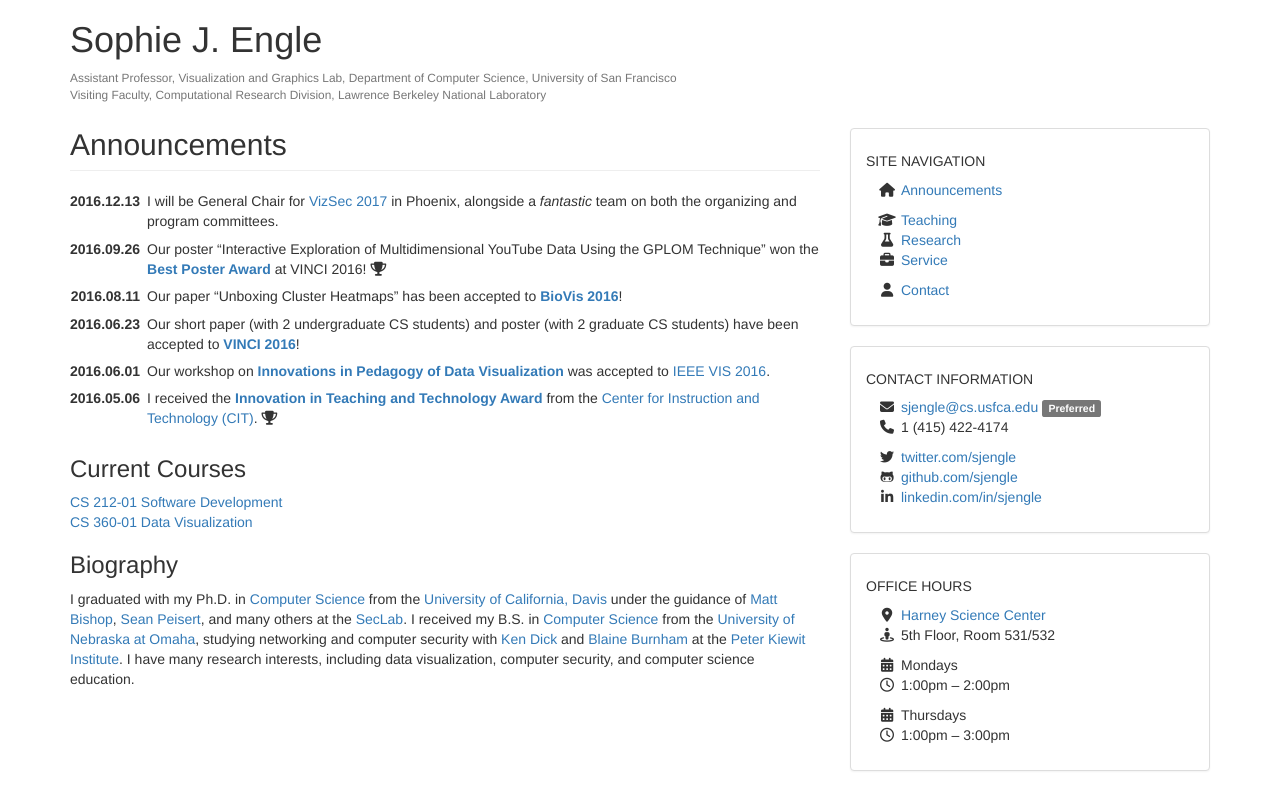
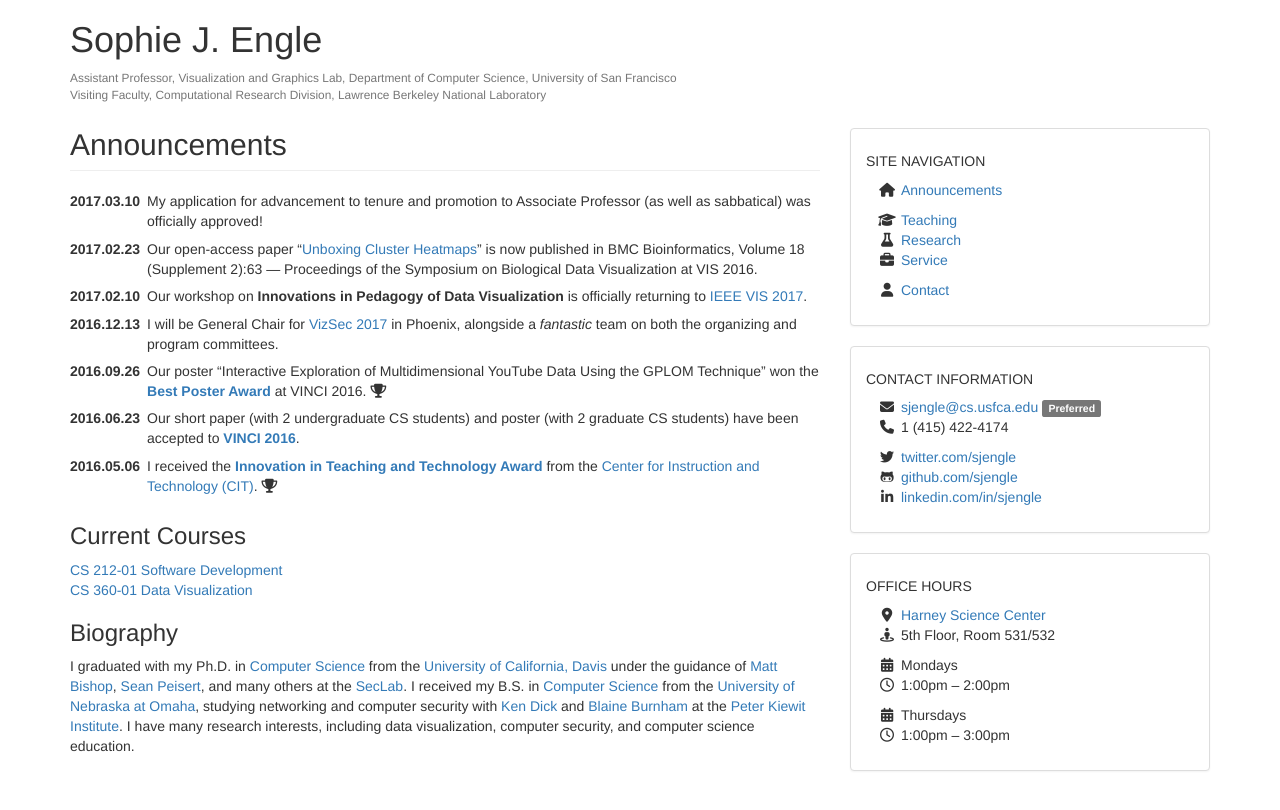
Before and after one commit to sjengle/sjengle.github.io, a Jekyll site: the page built from index.html, in a window 1280 px wide. Shown: the top 810 px of the page. Built offline with Jekyll 4.4.1, drawn with Linux system fonts in a browser that asks for light colours; nearby versions of some CDN libraries.

Commit message:
Updating news.

```diff
--- a/index.html
+++ b/index.html
@@ -7,33 +7,38 @@ title: Announcements
 <table class="table-hover table-dates">
   <tbody>
     <tr>
+      <th>2017.03.10</th>
+      <td>My application for advancement to tenure and promotion to Associate Professor (as well as sabbatical) was officially approved!</td>
+    </tr>
+
+    <tr>
+      <th>2017.02.23</th>
+      <td>Our open-access paper <q><a href="https://bmcbioinformatics.biomedcentral.com/articles/10.1186/s12859-016-1442-6">Unboxing Cluster Heatmaps</a></q> is now published in BMC Bioinformatics, Volume 18 (Supplement 2):63 — Proceedings of the Symposium on Biological Data Visualization at VIS 2016.</td>
+    </tr>
+
+    <tr>
+      <th>2017.02.10</th>
+      <td>Our workshop on <strong>Innovations in Pedagogy of Data Visualization</strong> is officially returning to <a href="http://ieeevis.org/">IEEE VIS 2017</a>.</td>
+    </tr>
+
+    <tr>
       <th>2016.12.13</th>
       <td>I will be General Chair for <a href="http://vizsec.org/">VizSec 2017</a> in Phoenix, alongside a <em>fantastic</em> team on both the organizing and program committees.</td>
     </tr>
 
     <tr>
       <th>2016.09.26</th>
-      <td>Our poster <q>Interactive Exploration of Multidimensional YouTube Data Using the GPLOM Technique</q> won the <strong><a href="http://vgl.cs.usfca.edu/news/2016/09/26/poster-award.html">Best Poster Award</a></strong> at VINCI 2016! <i class="fa fa-trophy"></i></td>
-    </tr>
-
-    <tr>
-      <th>2016.08.11</th>
-      <td>Our paper <q>Unboxing Cluster Heatmaps</q> has been accepted to <strong><a href="http://biovis.net/2016/index.html">BioVis 2016</a></strong>!</td>
+      <td>Our poster <q>Interactive Exploration of Multidimensional YouTube Data Using the GPLOM Technique</q> won the <strong><a href="http://vgl.cs.usfca.edu/news/2016/09/26/poster-award.html">Best Poster Award</a></strong> at VINCI 2016. <i class="fa fa-trophy"></i></td>
     </tr>
 
     <tr>
       <th>2016.06.23</th>
-      <td>Our short paper (with 2 undergraduate CS students) and poster (with 2 graduate CS students) have been accepted to <strong><a href="http://vinci-conf.org/program.html">VINCI 2016</a></strong>!</td>
-    </tr>
-
-    <tr>
-      <th>2016.06.01</th>
-      <td>Our workshop on <strong><a href="http://vgl.cs.usfca.edu/pdvw/2016/">Innovations in Pedagogy of Data Visualization</a></strong> was accepted to <a href="http://ieeevis.org/year/2016/info/overview-amp-topics/workshops">IEEE VIS 2016</a>.
+      <td>Our short paper (with 2 undergraduate CS students) and poster (with 2 graduate CS students) have been accepted to <strong><a href="http://vinci-conf.org/program.html">VINCI 2016</a></strong>.</td>
     </tr>
 
     <tr>
       <th>2016.05.06</th>
-      <td>I received the <strong><a href="https://myusf.usfca.edu/its/cit/awards-for-innovation/recipients">Innovation in Teaching and Technology Award</a></strong> from the <a href="https://myusf.usfca.edu/its/cit">Center for Instruction and Technology (CIT)</a>. <i class="fa fa-trophy"></i>
+      <td>I received the <strong><a href="https://myusf.usfca.edu/its/cit/awards-for-innovation/recipients">Innovation in Teaching and Technology Award</a></strong> from the <a href="https://myusf.usfca.edu/its/cit">Center for Instruction and Technology (CIT)</a>. <i class="fa fa-trophy"></i></td>
     </tr>
 
   </tbody>
```
